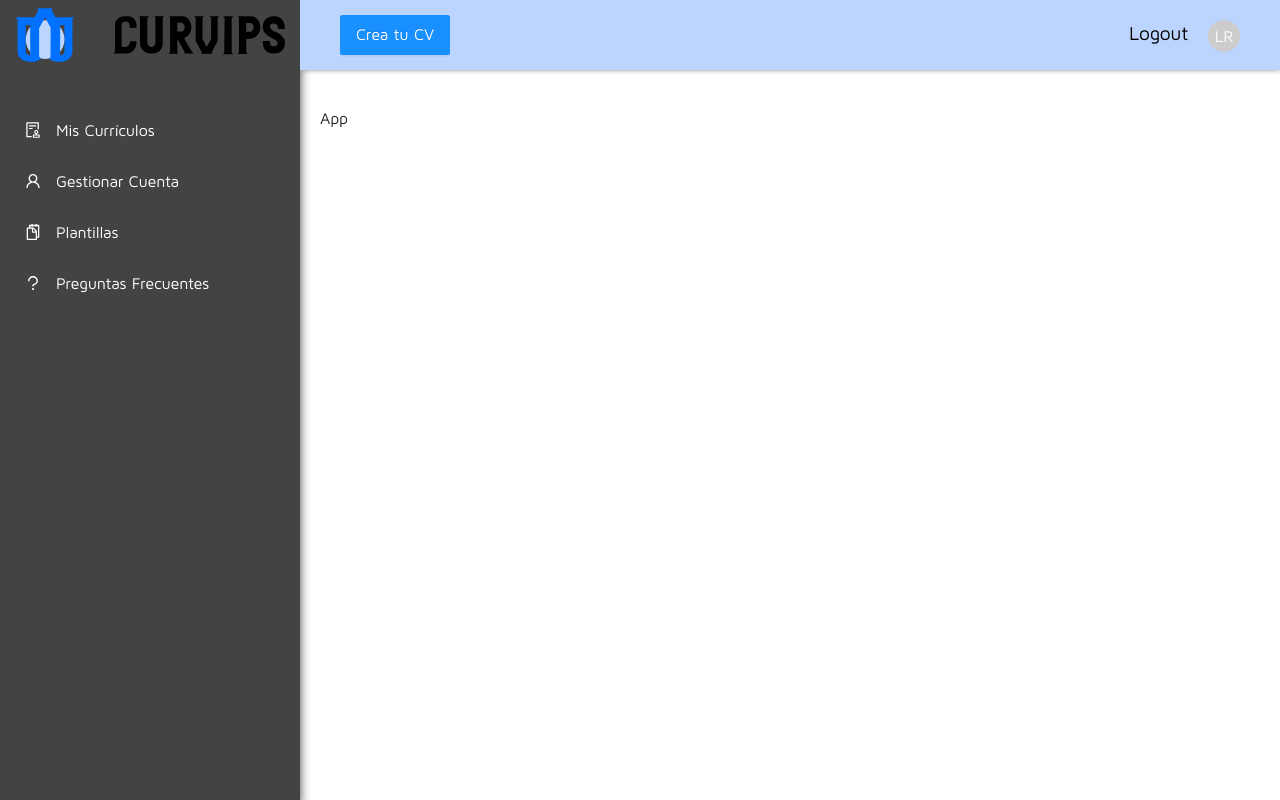
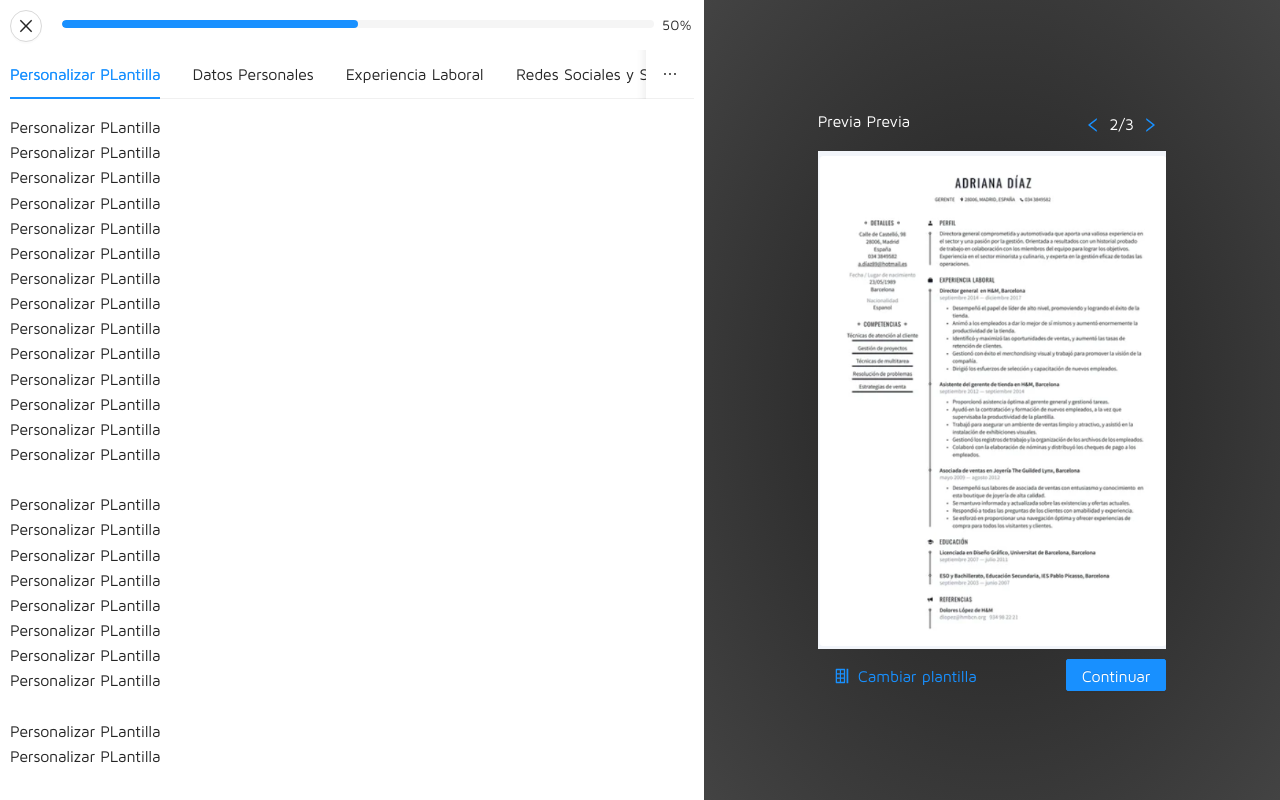
Before and after one commit to CarlosJhulyan/CurVips, a React (Create React App) app: page /app in a window 1280 px wide. Built offline with nearby package versions, Linux system fonts and the light colour scheme.

Commit message:
pagina de application creada

```diff
--- a/src/App.js
+++ b/src/App.js
@@ -5,6 +5,7 @@ import './assets/styles/App.scss';
 // Layouts
 import Landing from './layouts/Landing';
 import Dashboard from './layouts/Dashboard';
+import Application from './pages/Application';
 
 // pages
 import Home from './pages/Home';
@@ -44,7 +45,7 @@ function App() {
         <Route exact path='/dashboard/help'><Dashboard title='preguntas frecuentes'><Questions /></Dashboard></Route>
         <Route exact path='/dashboard/templates'><Dashboard title='plantillas'><TemplatesTabs /></Dashboard></Route>
 
-        <Route exact path='/app'><Dashboard><div>App</div></Dashboard></Route>
+        <Route exact path='/app'><Application /></Route>
 
         <Route path='*'><NotFound /></Route>
       </Switch>
--- a/src/assets/styles/App.scss
+++ b/src/assets/styles/App.scss
@@ -12,6 +12,7 @@
 @import "pages/Help";
 @import "pages/Home";
 @import "pages/Templates";
+@import "pages/Application";
 
 // layouts
 @import "layouts/Dashboard";
--- /dev/null
+++ b/src/assets/styles/pages/Application.scss
@@ -0,0 +1,55 @@
+.application {
+  display: grid;
+  grid-template-columns: 55% 45%;
+  height: 100vh;
+  overflow: hidden;
+
+  &-config {
+    height: 100vh;
+    padding: 10px;
+
+    .ant-tabs-content-holder {
+      height: 82vh;
+      overflow-y: hidden;
+
+      &::-webkit-scrollbar {width: 10px;margin-top: 100px;}
+      &::-webkit-scrollbar-track {background: #f1f1f1;border-radius: 10px;}
+      &::-webkit-scrollbar-thumb {background: #888;border-radius: 10px;}
+      &::-webkit-scrollbar-thumb:hover {background: #555;}
+
+      &:hover {
+        overflow-y: auto;
+      }
+    }
+
+    &__progress {
+      display: flex;
+      height: 5vh;
+
+      a {
+        margin-right: 20px;
+      }
+    }
+  }
+
+  &-preview {
+    display: flex;
+    padding: 20px;
+    flex-direction: column;
+    justify-content: center;
+    align-items: center;
+    background: radial-gradient(ellipse, $color-gray-95 0%, $color-gray-75 100%);
+    color: $color-white;
+
+    &__top, &__bottom {
+      display: flex;
+      width: 65%;
+      justify-content: space-between;
+    }
+
+    img {
+      width: 65%;
+      margin: 10px 0;
+    }
+  }
+}
--- /dev/null
+++ b/src/pages/Application.js
@@ -0,0 +1,125 @@
+import React from 'react';
+import { Link } from 'react-router-dom';
+import { Progress, Button, Tabs } from 'antd';
+import { CloseOutlined, InsertRowRightOutlined, LeftOutlined, RightOutlined } from '@ant-design/icons';
+
+import Image from '../assets/images/templates/2021-04-04_18h39_30.png';
+
+function Application() {
+  const { TabPane } = Tabs;
+  return (
+    <div className='application'>
+      <div className='application-config'>
+        <div className='application-config__progress'>
+          <Link to='/'>
+            <Button shape='circle' icon={<CloseOutlined />} />
+          </Link>
+          <Progress percent={50} />
+        </div>
+
+        <Tabs>
+          <TabPane tab='Personalizar PLantilla' key='1'>
+            Personalizar PLantilla
+            <br />
+            Personalizar PLantilla
+            <br />
+            Personalizar PLantilla
+            <br />
+            Personalizar PLantilla
+            <br />
+            Personalizar PLantilla
+            <br />
+            Personalizar PLantilla
+            <br />
+            Personalizar PLantilla
+            <br />
+            Personalizar PLantilla
+            <br />
+            Personalizar PLantilla
+            <br />
+            Personalizar PLantilla
+            <br />
+            Personalizar PLantilla
+            <br />
+            Personalizar PLantilla
+            <br />
+            Personalizar PLantilla
+            <br />
+            Personalizar PLantilla
+            <br />
+            <br />
+            Personalizar PLantilla
+            <br />
+            Personalizar PLantilla
+            <br />
+            Personalizar PLantilla
+            <br />
+            Personalizar PLantilla
+            <br />
+            Personalizar PLantilla
+            <br />
+            Personalizar PLantilla
+            <br />
+            Personalizar PLantilla
+            <br />
+            Personalizar PLantilla
+            <br />
+            <br />
+            Personalizar PLantilla
+            <br />
+            Personalizar PLantilla
+            <br />
+            Personalizar PLantilla
+            <br />
+            Personalizar PLantilla
+            <br />
+            Personalizar PLantilla
+            <br />
+            Personalizar PLantilla
+            <br />
+            Personalizar PLantilla
+            <br />
+            Personalizar PLantilla
+            <br />
+
+          </TabPane>
+          <TabPane tab='Datos Personales' key='2'>
+            Datos Personales
+          </TabPane>
+          <TabPane tab='Experiencia Laboral' key='3'>
+            Experiencia Laboral
+          </TabPane>
+          <TabPane tab='Redes Sociales y Sitios Web' key='4'>
+            asd
+          </TabPane>
+          <TabPane tab='Competencias y Habilidades' key='5'>
+            Competencias y Habilidades
+          </TabPane>
+          <TabPane tab='Cursos y Prácticas' key='6'>
+            Cursos y Prácticas
+          </TabPane>
+          <TabPane tab='Idiomas y Hobbies' key='7'>
+            Idiomas y Hobbies
+          </TabPane>
+        </Tabs>
+      </div>
+      <div className='application-preview'>
+        <div className='application-preview__top'>
+          <span>Previa Previa</span>
+          <div>
+            <Button type='link' icon={<LeftOutlined />} />
+            2/3
+            <Button type='link' icon={<RightOutlined />} />
+          </div>
+        </div>
+        <img src={Image} alt='Vista previa' />
+        <div className='application-preview__bottom'>
+          <Button type='link' icon={<InsertRowRightOutlined />}>Cambiar plantilla</Button>
+          <Button type='primary'>Continuar</Button>
+        </div>
+      </div>
+    </div>
+  );
+}
+
+export default Application;
```
Also changed, not shown: src/layouts/Application.js (deleted).
